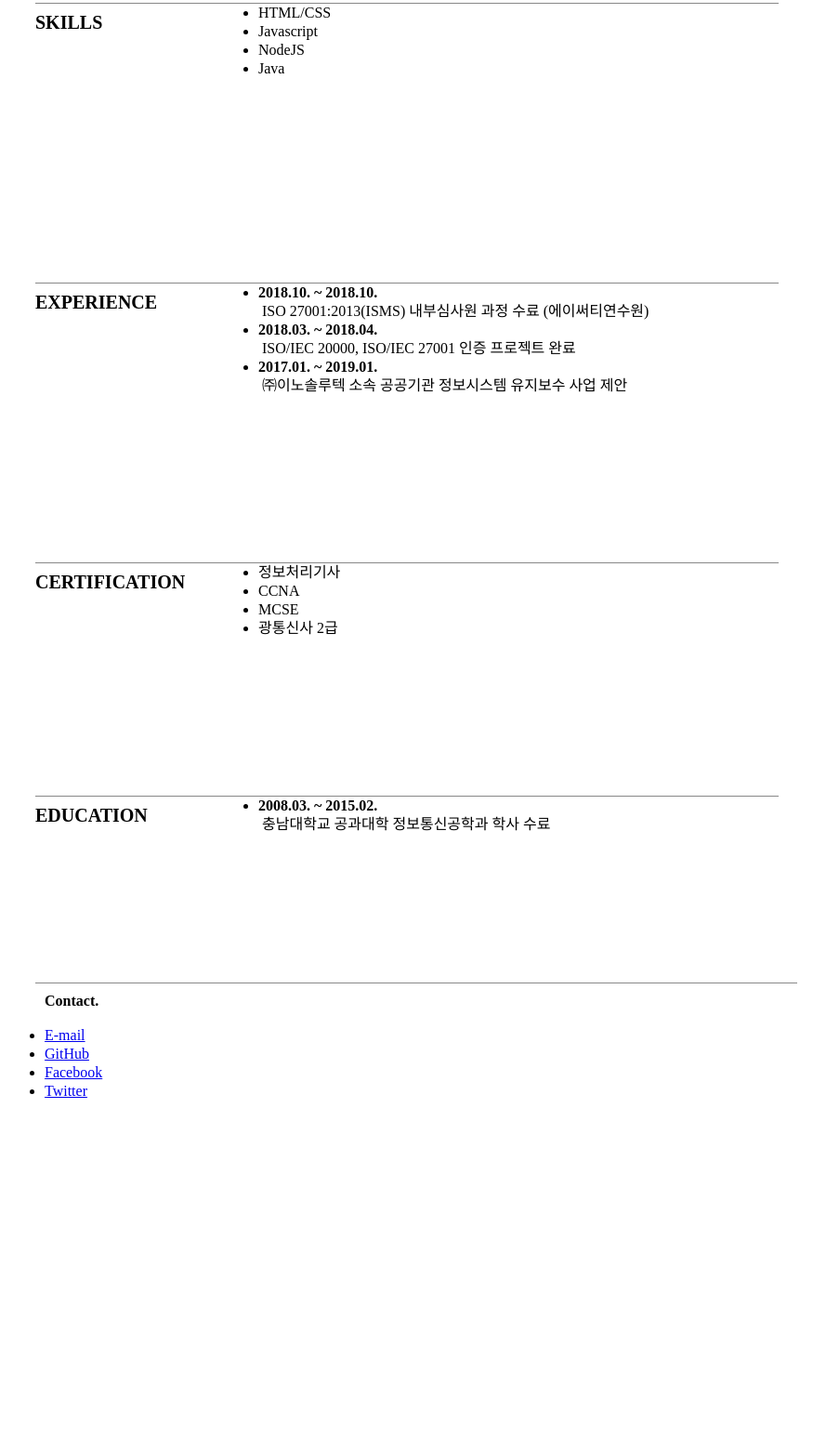
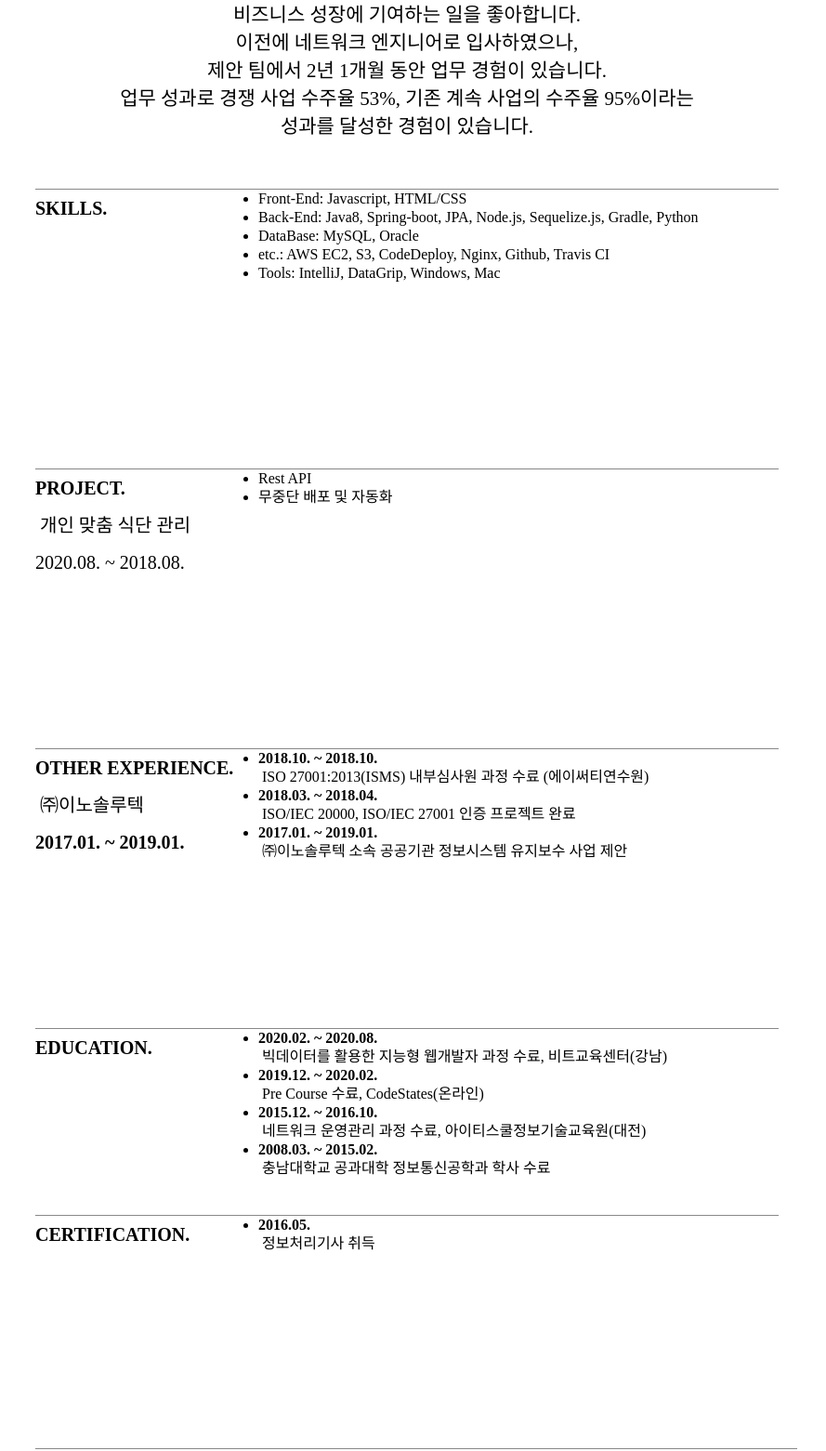
Before and after one commit to lsjjong8/Resume, a plain HTML site: page index.html in a window 1280 px wide. Shown: the part 397-1958 px from the top of the page at 93% size, without its empty margins (202-1091 px from the left). Before the commit the page ends 1675 px from the top, so only its background shows below. Drawn offline with Linux system fonts and the light colour scheme.

Commit message:
update on 2020-08-26
update on 2020-08-26

```diff
--- a/css/style.css
+++ b/css/style.css
@@ -14,19 +14,22 @@ br {
 }
 
 #wrap {width: 800px; height: 100%; margin: 0 auto; text-align: center; }
-#header {width : 100%; height: 400px; font-size: 40px;  background-color: #fff;} /*font-family: 'Spoqa Han Sans';*/
+#header {width : 100%; height: 600px; font-size: 40px;  background-color: #fff;} /*font-family: 'Spoqa Han Sans';*/
 .big-paragraph {
   font-size: 21px;
   margin : 50px;
 }
 #side1 {float: left; width: 30%; height: 300px; line-height: 200%; font-size: 20px; text-align: left; background-color: #fff; border-top:1px solid #888;}
 #side2 {float: left; width: 30%; height: 300px; line-height: 200%; font-size: 20px; text-align: left; background-color: #fff; border-top:1px solid #888;}
-#side3 {float: left; width: 30%; height: 250px; line-height: 200%; font-size: 20px; text-align: left; background-color: #fff; border-top:1px solid #888;}
+#side3 {float: left; width: 30%; height: 300px; line-height: 200%; font-size: 20px; text-align: left; background-color: #fff; border-top:1px solid #888;}
 #side4 {float: left; width: 30%; height: 150px; line-height: 200%; font-size: 20px; text-align: left; background-color: #fff; border-top:1px solid #888;}
+#side5 {float: left; width: 30%; height: 250px; line-height: 200%; font-size: 20px; text-align: left; background-color: #fff; border-top:1px solid #888;}
 #SKILLS {float: left; width: 70%; height: 300px; line-height: 200%; text-align: left; background-color: #fff; border-top:1px solid #888;}
+#PROJECT {float: left; width: 70%; height: 300px; line-height: 200%; text-align: left; background-color: #fff; border-top:1px solid #888;}
 #EXPERIENCE {float: left; width: 70%; height: 300px; line-height: 200%; text-align: left; background-color: #fff; border-top:1px solid #888;}
+#OTHER_EXPERIENCE {float: left; width: 70%; height: 300px; line-height: 200%; text-align: left; background-color: #fff; border-top:1px solid #888;}
+#EDUCATION {float: left; ; width: 70%; height: 200px; line-height: 200%; text-align: left; background-color: #fff; border-top:1px solid #888;}
 #CERTIFICATION {float: left; width: 70%; height: 250px; line-height: 200%; text-align: left; background-color: #fff; border-top:1px solid #888;}
-#EDUCATION {float: left; ; width: 70%; height: 200px; line-height: 200%; text-align: left; background-color: #fff; border-top:1px solid #888;}
 
 #footer {float: left; padding: 10px; width : 100%; height: 200px; text-align: left; background-color: #fff; border-top:1.5px solid #888;}
 
--- a/index.html
+++ b/index.html
@@ -1,5 +1,4 @@
 <!DOCTYPE html>
-<!--웹 표준 -> 반응형 -->
 <html lang="ko">
 <head>
   <meta charset="UTF-8">
@@ -18,19 +17,57 @@
   <div id="wrap">
       <div id="header">
         <b>반갑습니다, <br> 저는 이승종입니다.</b>
-        <p class='big-paragraph'>현재 대전에서 준비 중인 개발자 지망생입니다.<br> 구체적인 시스템 및 개발 환경을 모르는 고객이 필요로 하는 <br>서비스를 구현해내는 개발자가 되고 싶습니다. <br>2019. 12.30(월)부터 Code | States의 Pre Course 수강 예정입니다.</p>
+        <p class='big-paragraph'>현재 취업 준비 중인 개발자 지망생입니다.
+          <br>개발 관련 경력은 없지만 Java와 스프링부트를 활용한 Back-End API
+          <br>개발 경험이 있습니다.
+          <br>
+          <br>반복되는 일을 자동화하고 비효율적인 프로세스를 개선하는 일을 좋아합니다.
+          <br>AWS, Travis CI, Nginx를 통한 배포 자동화 및
+          <br>무중단 배포 환경 구성을 구현한 경험이있습니다.
+          <!-- <br>구체적인 시스템 및 개발 환경을 모르는 고객이 필요로 하는
+          <br>서비스를 구현해내는 개발자가 되고 싶습니다. -->
+          <br>
+          <br>비즈니스 성장에 기여하는 일을 좋아합니다.
+          <br>이전에 네트워크 엔지니어로 입사하였으나,
+          <br>제안 팀에서 2년 1개월 동안 업무 경험이 있습니다.
+          <br>업무 성과로 경쟁 사업 수주율 53%, 기존 계속 사업의 수주율 95%이라는
+          <br>성과를 달성한 경험이 있습니다.
+        </p>
       </div>
-      <div id="side1"><b>SKILLS</b></div>
+      <div id="side1"><b>SKILLS.</b></div>
       <div id="SKILLS">
         <ul>
-          <li>HTML/CSS</li>
-          <li>Javascript</li>
-          <li>NodeJS</li>
-          <li>Java</li>
+          <li>Front-End: Javascript, HTML/CSS</li>
+          <li>Back-End: Java8, Spring-boot, JPA, Node.js, Sequelize.js, Gradle, Python</li>
+          <li>DataBase: MySQL, Oracle</li>
+          <li>etc.: AWS EC2, S3, CodeDeploy, Nginx, Github, Travis CI</li>
+          <li>Tools: IntelliJ, DataGrip, Windows, Mac</li>
         </ul>
       </div>
-      <div id="side2"><b>EXPERIENCE</b></div>
-      <div id="EXPERIENCE">
+      <div id="side2">
+        <b>PROJECT.</b>
+        <br>&nbsp;개인 맞춤 식단 관리
+        <br>2020.08. ~ 2018.08.
+        <!-- <br>
+        <br>숙박 예약 프로토타입
+        <br>2020.06. ~ 2020.06. -->
+      </div>
+      <div id="PROJECT">
+        <ul>
+          <li>
+            Rest API
+          </li>
+          <li>
+            무중단 배포 및 자동화
+          </li>
+        </ul>
+      </div>
+      <div id="side3">
+        <b>OTHER EXPERIENCE.</b>
+        <br>&nbsp;㈜이노솔루텍
+        <br><b>2017.01. ~ 2019.01.</b>
+      </div>
+      <div id="OTHER_EXPERIENCE">
         <ul>
           <li>
             <b>2018.10. ~ 2018.10.</b>
@@ -46,21 +83,33 @@
           </li>
         </ul>
       </div>
-      <div id="side3"><b>CERTIFICATION</b></div>
-      <div id="CERTIFICATION">
-        <ul>
-          <li>정보처리기사</li>
-          <li>CCNA</li>
-          <li>MCSE</li>
-          <li>광통신사 2급</li>
-        </ul>
-      </div>
-      <div id="side4"><b>EDUCATION</b></div>
+      <div id="side4"><b>EDUCATION.</b></div>
       <div id="EDUCATION">
         <ul>
           <li>
+            <b>2020.02. ~ 2020.08.</b>
+            <br>&nbsp;빅데이터를 활용한 지능형 웹개발자 과정 수료, 비트교육센터(강남)
+          </li>
+          <li>
+            <b>2019.12. ~ 2020.02.</b>
+            <br>&nbsp;Pre Course 수료, CodeStates(온라인)
+          </li>
+          <li>
+            <b>2015.12. ~ 2016.10.</b>
+            <br>&nbsp;네트워크 운영관리 과정 수료, 아이티스쿨정보기술교육원(대전)
+          </li>
+          <li>
             <b>2008.03. ~ 2015.02.</b>
             <br>&nbsp;충남대학교 공과대학 정보통신공학과 학사 수료
+          </li>
+        </ul>
+      </div>
+      <div id="side5"><b>CERTIFICATION.</b></div>
+      <div id="CERTIFICATION">
+        <ul>
+          <li>
+            <b>2016.05.</b>
+            <br>&nbsp;정보처리기사 취득
           </li>
         </ul>
       </div>
```
